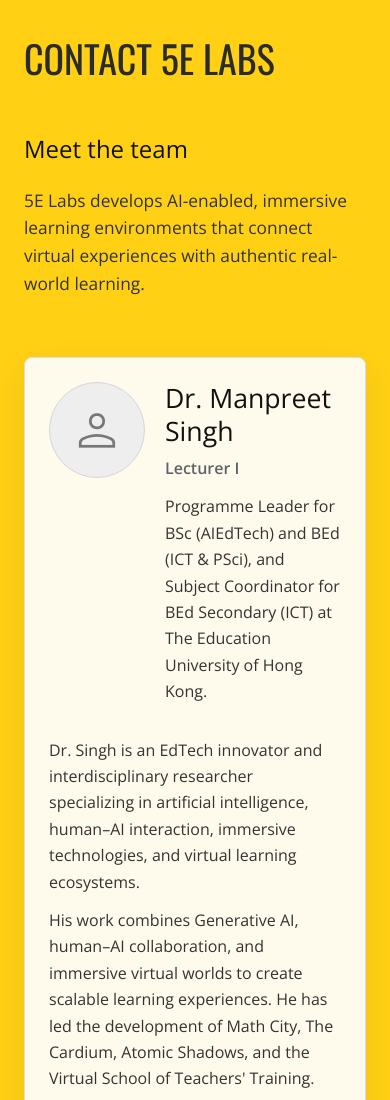
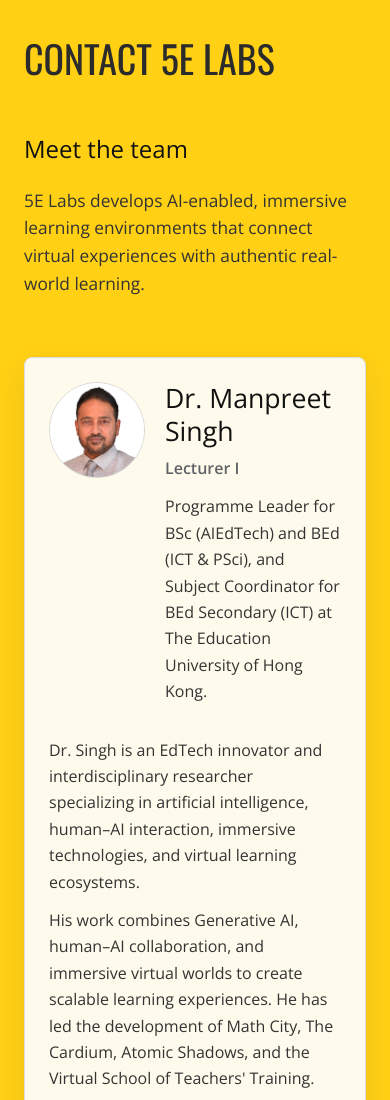
Before and after one commit to Colmanoob/stitch_5elabs_project_showcase, a plain HTML site: page contact-us/index.html in a window 390 px wide. Shown: the top 1100 px of the page. Drawn offline with nearby package versions, Linux system fonts and the light colour scheme.

Commit message:
Add contact photo and styles for Dr. Manpreet
Replace the contact placeholder with a real portrait and add accompanying styles. animations.css: add .google-contact-profile-photo rules (size, aspect-ratio, object-fit, border, rounded) and include it in the photo-width rule. contact-us/index.html: swap the placeholder div for an <img> tag (dr-manpreet-singh.png) and update the CSS cache-bust query. assets/dr-manpreet-singh.png: new portrait asset.

```diff
--- a/animations.css
+++ b/animations.css
@@ -2560,6 +2560,16 @@ html {
   font: 500 20pt/1.25 "Open Sans", Arial, sans-serif;
 }
 
+.google-sites-mode .google-contact-profile-photo {
+  display: block;
+  width: 128px;
+  aspect-ratio: 1;
+  object-fit: cover;
+  object-position: center top;
+  border: 1px solid #d6d6d6;
+  border-radius: 50%;
+}
+
 .google-sites-mode .google-contact-profile p {
   margin: 0 0 12px;
   font: 400 12pt/1.65 "Open Sans", Arial, sans-serif;
@@ -2684,7 +2694,8 @@ html {
     padding: 24px;
   }
 
-  .google-sites-mode .google-contact-profile .google-contact-photo-placeholder {
+  .google-sites-mode .google-contact-profile .google-contact-photo-placeholder,
+  .google-sites-mode .google-contact-profile-photo {
     width: 96px;
   }
 
--- a/contact-us/index.html
+++ b/contact-us/index.html
@@ -50,7 +50,7 @@
       font-variation-settings: 'FILL' 0, 'wght' 300, 'GRAD' 0, 'opsz' 24;
     }
   </style>
-  <link rel="stylesheet" href="../animations.css?v=google-sites-20260903-contact1" />
+  <link rel="stylesheet" href="../animations.css?v=google-sites-20260903-contact2" />
 </head>
 
 <body class="google-sites-mode  bg-background text-on-surface font-body overflow-x-hidden selection:bg-primary-container selection:text-on-primary-container">
@@ -178,9 +178,7 @@
       </div>
 
       <article class="google-contact-profile">
-        <div class="google-contact-photo-placeholder" role="img" aria-label="Photo placeholder for Dr. Manpreet Singh">
-          <span class="material-symbols-outlined" aria-hidden="true">person</span>
-        </div>
+        <img class="google-contact-profile-photo" src="../assets/dr-manpreet-singh.png" alt="Portrait of Dr. Manpreet Singh" width="390" height="390" loading="eager" decoding="async" />
         <div class="google-contact-profile-copy">
           <h2>Dr. Manpreet Singh</h2>
           <p class="google-contact-profile-role">Lecturer I</p>
```
Also changed, not shown: assets/dr-manpreet-singh.png (added).
